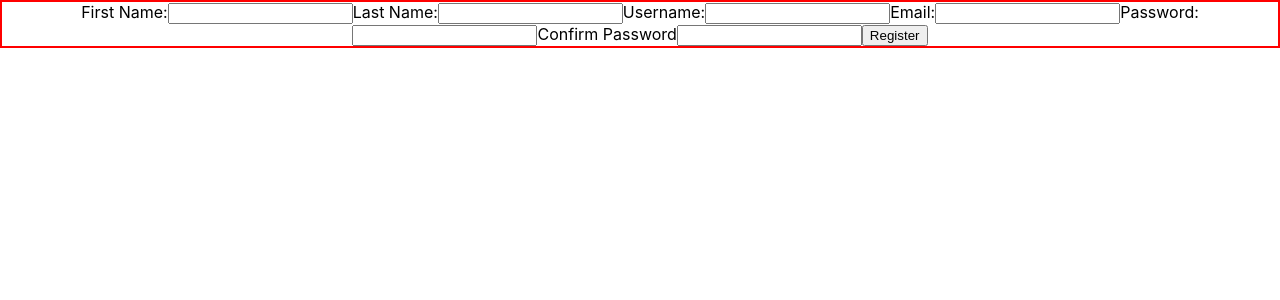
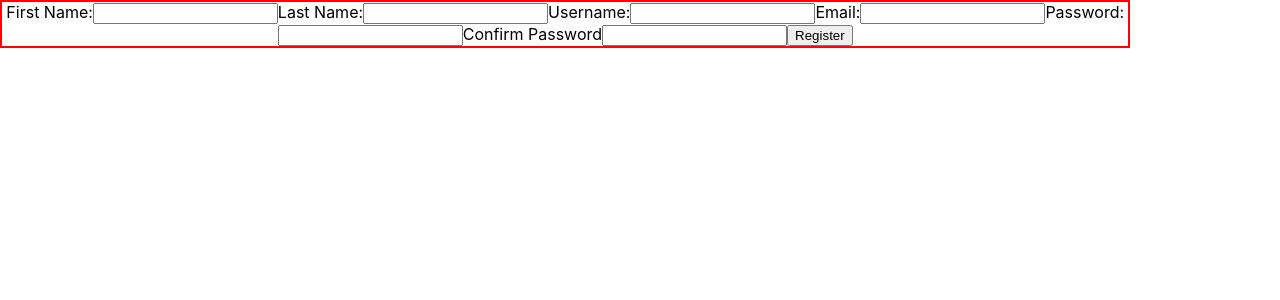
Before and after one commit to potluckplanner2/Front-end, a React (Create React App) app in the folder potluck-planner/: page /Register in a window 1280 px wide. Shown: the top 300 px of the page. Built offline with nearby package versions, Linux system fonts and the light colour scheme.

Commit message:
updated some styling

```diff
--- a/potluck-planner/src/components/register.js
+++ b/potluck-planner/src/components/register.js
@@ -5,6 +5,9 @@ import axios from 'axios';
 import styled from 'styled-components';
 
 const FormContainer = styled.div`
+    width: 88%;
+    display: flex;
+    justify-content: center;
     border: 2px solid red;
 `;
 
```
